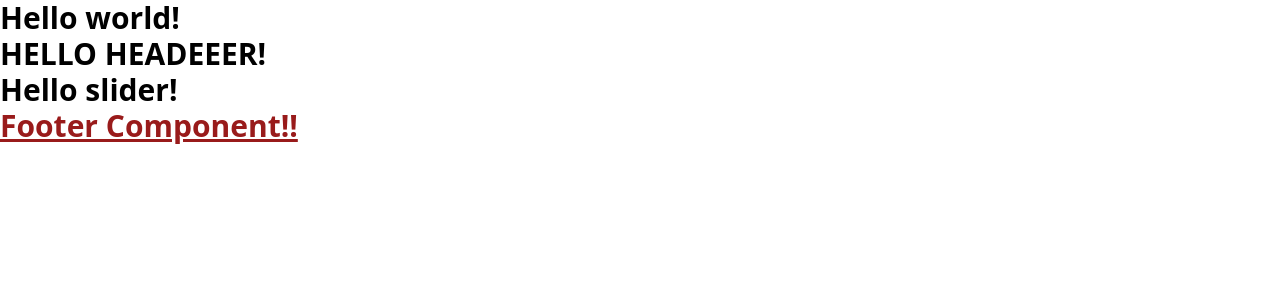
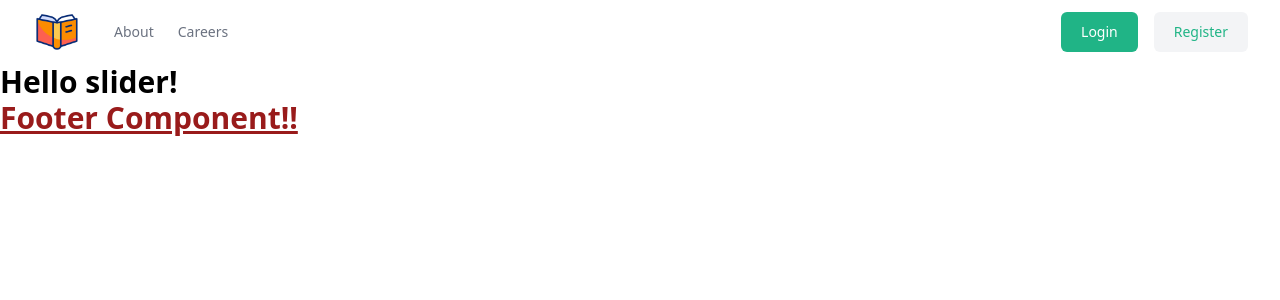
Before and after one commit to SiriusEG/Codixa_Front, a Next.js app: page / in a window 1280 px wide. Shown: the top 300 px of the page. Built offline with nearby package versions, Linux system fonts and the light colour scheme.

Commit message:
header and footer in layout

```diff
--- a/src/app/(home)/page.jsx
+++ b/src/app/(home)/page.jsx
@@ -1,15 +1,11 @@
-import Footer from "@/component/Footer";
-import Header from "@/component/Header";
+
 import Slider from "@/component/Slider";
 import React from "react";
 
 export default function page() {
   return (
     <div>
-      <h1 className="text-3xl font-bold ">Hello world!</h1>
-      <Header />
       <Slider />
-      <Footer />
     </div>
   );
 };
--- a/src/app/layout.jsx
+++ b/src/app/layout.jsx
@@ -1,5 +1,7 @@
 import { Inter } from "next/font/google";
 import "./global.css";
+import Footer from "@/component/Footer";
+import Header from "@/component/Header";
 const inter = Inter({ subsets: ["latin"] });
 
 export const metadata = {
@@ -11,7 +13,11 @@
 export default function RootLayout({ children }) {
   return (
     <html lang="en">
-      <body>{children}</body>
+      <body>
+      <Header />
+      {children}
+      <Footer />
+      </body>
     </html>
   );
 }
--- a/src/component/Header.jsx
+++ b/src/component/Header.jsx
@@ -1,9 +1,66 @@
+import Image from "next/image";
+import Link from "next/link";
 import React from "react";
 
 export default function Header() {
   return (
-    <div>
-      <h3 className="text-3xl font-bold uppercase ">Hello Headeeer!</h3>
+    <header className="bg-white">
+  <div className="mx-auto flex h-16 max-w-screen-xl items-center gap-8 px-4 sm:px-6 lg:px-8">
+    <Link className="block text-primary" href="/">
+      <span className="sr-only">Home</span>
+     <Image src="/logo.gif" alt="logo" width={50} height={50} />
+    </Link>
+
+    <div className="flex flex-1 items-center justify-end md:justify-between">
+      <nav aria-label="Global" className="hidden md:block">
+        <ul className="flex items-center gap-6 text-sm">
+          <li>
+            <Link className="text-gray-500 transition hover:text-gray-500/75" href="#"> About </Link>
+          </li>
+
+          <li>
+            <Link className="text-gray-500 transition hover:text-gray-500/75" href="#"> Careers </Link>
+          </li>
+
+
+        </ul>
+      </nav>
+
+      <div className="flex items-center gap-4">
+        <div className="sm:flex sm:gap-4">
+          <Link
+            className="block rounded-md bg-primary px-5 py-2.5 text-sm font-medium text-white transition hover:bg-teal-700"
+            href="login"
+          >
+            Login
+          </Link>
+
+          <Link
+            className="hidden rounded-md bg-gray-100 px-5 py-2.5 text-sm font-medium text-primary transition hover:text-primary/75 sm:block"
+            href="#"
+          >
+            Register
+          </Link>
+        </div>
+
+        <button
+          className="block rounded bg-gray-100 p-2.5 text-gray-600 transition hover:text-gray-600/75 md:hidden"
+        >
+          <span className="sr-only">Toggle menu</span>
+          <svg
+            xmlns="http://www.w3.org/2000/svg"
+            className="size-5"
+            fill="none"
+            viewBox="0 0 24 24"
+            stroke="currentColor"
+            strokeWidth="2"
+          >
+            <path strokeLinecap="round" strokeLinejoin="round" d="M4 6h16M4 12h16M4 18h16" />
+          </svg>
+        </button>
+      </div>
     </div>
+  </div>
+</header>
   );
 };
--- a/tailwind.config.js
+++ b/tailwind.config.js
@@ -9,7 +9,13 @@
     "./src/**/*.{js,ts,jsx,tsx,mdx}",
   ],
   theme: {
-    extend: {},
+
+    extend: {
+      colors:{
+        primary:"#20B486",
+        secindary:"#177658"
+      },
+    },
   },
   plugins: [],
 };
```
